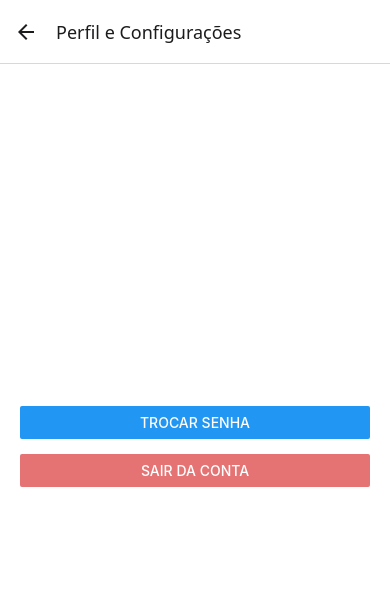
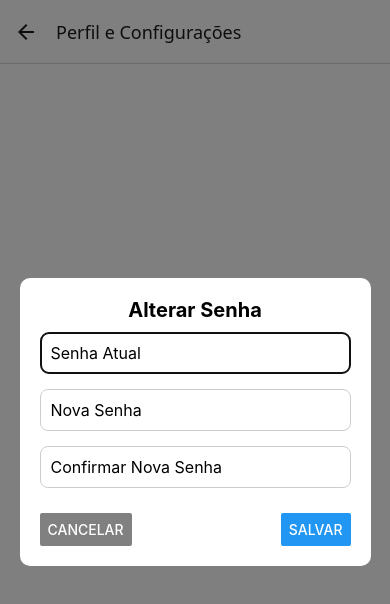
Before and after one commit to G1Azevedo/To-Do-List, a React Native app: screen /Perfil in a window 390 px wide. Both pictures are taken after a click on the button "TROCAR SENHA". Shown: the top 604 px of the page. Built offline with nearby package versions, Linux system fonts and the light colour scheme; what pocketbase would draw is missing.

Commit message:
gestao de conta alterada

```diff
--- a/src/screens/app/PerfilScreen.tsx
+++ b/src/screens/app/PerfilScreen.tsx
@@ -1,9 +1,9 @@
-import React from 'react';
-import { View, Button, StyleSheet, Alert } from 'react-native';
+import React, { useState } from 'react';
+import { View, Button, StyleSheet, Alert, Modal, Text, TextInput, TouchableOpacity } from 'react-native';
 import { NativeStackNavigationProp } from '@react-navigation/native-stack';
 import { RootStackParamList } from '../../navigation/AppNavigator';
 import pb from '../../services/pocketbase';
-import { deleteAuthToken } from '../../services/authStorage';
+import { saveAuthToken, deleteAuthToken } from '../../services/authStorage';
 
 type PerfilScreenNavigationProp = NativeStackNavigationProp<RootStackParamList, 'Perfil'>;
 
@@ -12,6 +12,16 @@ type Props = {
 };
 
 export default function PerfilScreen({ navigation }: Props) {
+    const [modalSenhaVisivel, setModalSenhaVisivel] = useState(false);
+    const [senhaAntiga, setSenhaAntiga] = useState('');
+    const [novaSenha, setNovaSenha] = useState('');
+    const [confirmarNovaSenha, setConfirmarNovaSenha] = useState('');
+    const [loading, setLoading] = useState(false);
+    const [erroModal, setErroModal] = useState('');
+
+    const [modalExcluirVisivel, setModalExcluirVisivel] = useState(false);
+    const [senhaExclusao, setSenhaExclusao] = useState('');
+
     const handleLogout = async () => {
         try {
             pb.authStore.clear();
@@ -26,11 +36,83 @@ export default function PerfilScreen({ navigation }: Props) {
         }
     };
 
-    const handleChangePassword = () => {
-        Alert.alert(
-            'Em breve',
-            'A funcionalidade de troca de senha será implementada futuramente.'
-        );
+    const abrirModalSenha = () => {
+        setSenhaAntiga('');
+        setNovaSenha('');
+        setConfirmarNovaSenha('');
+        setErroModal('');
+        setModalSenhaVisivel(true);
+    };
+
+    const handleUpdatePassword = async () => {
+        setErroModal('');
+        if (!senhaAntiga || !novaSenha || !confirmarNovaSenha) {
+            setErroModal('Todos os campos são obrigatórios.');
+            return;
+        }
+        if (novaSenha.length < 6) {
+            setErroModal('A nova senha deve ter no mínimo 6 caracteres.');
+            return;
+        }
+        if (novaSenha !== confirmarNovaSenha) {
+            setErroModal('As novas senhas não coincidem.');
+            return;
+        }
+
+        setLoading(true);
+        try {
+            const userId = pb.authStore.model?.id;
+            const userEmail = pb.authStore.model?.email;
+            if (!userId || !userEmail) throw new Error("Usuário não encontrado");
+
+            await pb.collection('users').update(userId, {
+                oldPassword: senhaAntiga,
+                password: novaSenha,
+                passwordConfirm: confirmarNovaSenha,
+            });
+
+            await pb.collection('users').authWithPassword(userEmail, novaSenha);
+
+            const authJson = JSON.stringify(pb.authStore);
+            await saveAuthToken(authJson);
+
+            setLoading(false);
+            setModalSenhaVisivel(false);
+            Alert.alert('Sucesso!', 'Sua senha foi alterada.');
+
+        } catch (error: any) {
+            console.error("Erro ao atualizar senha:", JSON.stringify(error));
+            setErroModal('A senha atual está incorreta.');
+            setLoading(false);
+        }
+    };
+
+    const handleDeleteAccount = async () => {
+        if (!senhaExclusao) {
+            setErroModal('Por favor, digite sua senha para confirmar.');
+            return;
+        }
+
+        setLoading(true);
+        setErroModal('');
+
+        try {
+            const userEmail = pb.authStore.model?.email;
+            const userId = pb.authStore.model?.id;
+            if (!userEmail || !userId) throw new Error("Usuário não autenticado.");
+
+            await pb.collection('users').authWithPassword(userEmail, senhaExclusao);
+
+            await pb.collection('users').delete(userId);
+
+            Alert.alert('Conta Excluída', 'Sua conta e todos os seus dados foram removidos.');
+            handleLogout();
+
+        } catch (error) {
+            setLoading(false);
+            setErroModal('Senha incorreta. A exclusão foi cancelada.');
+            console.error("Erro ao tentar excluir conta:", error);
+        }
     };
 
     return (
@@ -38,7 +120,7 @@ export default function PerfilScreen({ navigation }: Props) {
             <View style={styles.buttonContainer}>
                 <Button
                     title="Trocar Senha"
-                    onPress={handleChangePassword}
+                    onPress={abrirModalSenha}
                 />
             </View>
             <View style={styles.buttonContainer}>
@@ -48,6 +130,82 @@ export default function PerfilScreen({ navigation }: Props) {
                     color="#E57373"
                 />
             </View>
+            <TouchableOpacity onPress={() => setModalExcluirVisivel(true)} style={styles.deleteTextContainer}>
+                <Text style={styles.deleteText}>Excluir conta permanentemente</Text>
+            </TouchableOpacity>
+
+            <Modal
+                animationType="slide"
+                transparent={true}
+                visible={modalSenhaVisivel}
+                onRequestClose={() => setModalSenhaVisivel(false)}
+            >
+                <View style={styles.overlay}>
+                    <View style={styles.modalContainer}>
+                        <Text style={styles.modalTitle}>Alterar Senha</Text>
+
+                        <TextInput
+                            placeholder="Senha Atual"
+                            value={senhaAntiga}
+                            onChangeText={setSenhaAntiga}
+                            secureTextEntry
+                            style={styles.input}
+                        />
+                        <TextInput
+                            placeholder="Nova Senha"
+                            value={novaSenha}
+                            onChangeText={setNovaSenha}
+                            secureTextEntry
+                            style={styles.input}
+                        />
+                        <TextInput
+                            placeholder="Confirmar Nova Senha"
+                            value={confirmarNovaSenha}
+                            onChangeText={setConfirmarNovaSenha}
+                            secureTextEntry
+                            style={styles.input}
+                        />
+
+                        {erroModal ? <Text style={styles.modalErrorText}>{erroModal}</Text> : null}
+
+                        <View style={styles.modalButtons}>
+                            <Button title="Cancelar" onPress={() => setModalSenhaVisivel(false)} color="gray" />
+                            <Button title={loading ? "Salvando..." : "Salvar"} onPress={handleUpdatePassword} disabled={loading} />
+                        </View>
+                    </View>
+                </View>
+            </Modal>
+
+            <Modal
+                animationType="slide"
+                transparent={true}
+                visible={modalExcluirVisivel}
+                onRequestClose={() => setModalExcluirVisivel(false)}
+            >
+                <View style={styles.overlay}>
+                    <View style={styles.modalContainer}>
+                        <Text style={styles.modalTitle}>Excluir Conta</Text>
+                        <Text style={styles.modalSubTitle}>
+                            Esta ação é irreversível. Para confirmar, por favor, digite sua senha atual.
+                        </Text>
+
+                        <TextInput
+                            placeholder="Digite sua senha"
+                            value={senhaExclusao}
+                            onChangeText={setSenhaExclusao}
+                            secureTextEntry
+                            style={styles.input}
+                        />
+
+                        {erroModal ? <Text style={styles.modalErrorText}>{erroModal}</Text> : null}
+
+                        <View style={styles.modalButtons}>
+                            <Button title="Cancelar" onPress={() => setModalExcluirVisivel(false)} color="gray" />
+                            <Button title={loading ? "Excluindo..." : "Excluir"} onPress={handleDeleteAccount} disabled={loading} color="red" />
+                        </View>
+                    </View>
+                </View>
+            </Modal>
         </View>
     );
 }
@@ -62,4 +220,55 @@ const styles = StyleSheet.create({
     buttonContainer: {
         marginBottom: 15,
     },
+    overlay: {
+        flex: 1,
+        backgroundColor: 'rgba(0,0,0,0.5)',
+        justifyContent: 'center',
+        alignItems: 'center',
+    },
+    modalContainer: {
+        width: '90%',
+        backgroundColor: 'white',
+        borderRadius: 10,
+        padding: 20,
+        elevation: 10,
+    },
+    modalTitle: {
+        fontSize: 20,
+        fontWeight: 'bold',
+        textAlign: 'center',
+        marginBottom: 10,
+    },
+    modalSubTitle: {
+        fontSize: 16,
+        textAlign: 'center',
+        marginBottom: 20,
+        color: '#333'
+    },
+    input: {
+        borderWidth: 1,
+        borderColor: '#ccc',
+        borderRadius: 8,
+        marginBottom: 15,
+        padding: 10,
+        fontSize: 16,
+    },
+    modalErrorText: {
+        color: 'red',
+        textAlign: 'center',
+        marginBottom: 10,
+    },
+    modalButtons: {
+        flexDirection: 'row',
+        justifyContent: 'space-between',
+        marginTop: 10,
+    },
+    deleteTextContainer: {
+        marginTop: 40,
+        alignItems: 'center',
+    },
+    deleteText: {
+        color: 'red',
+        textDecorationLine: 'underline'
+    }
 });
```
